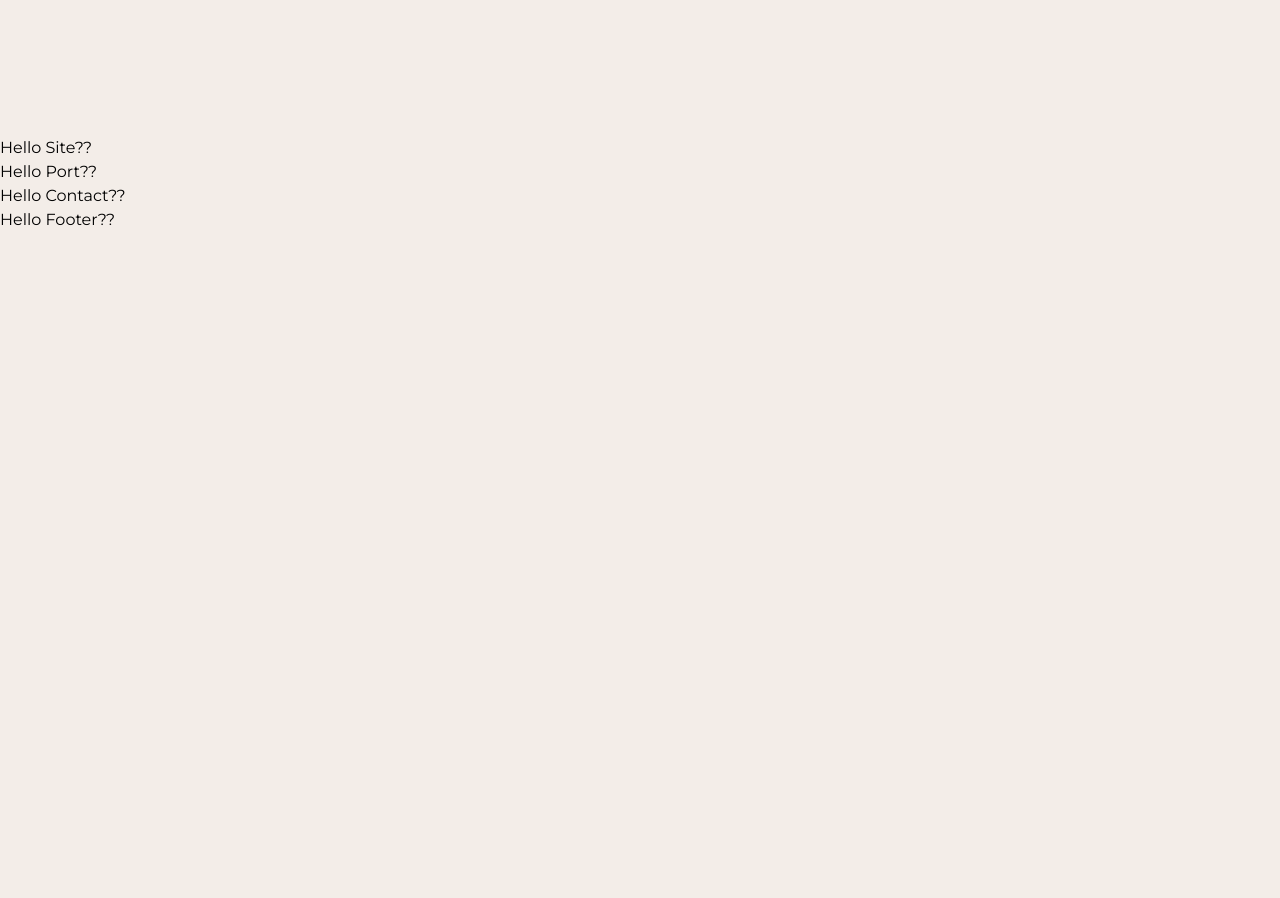
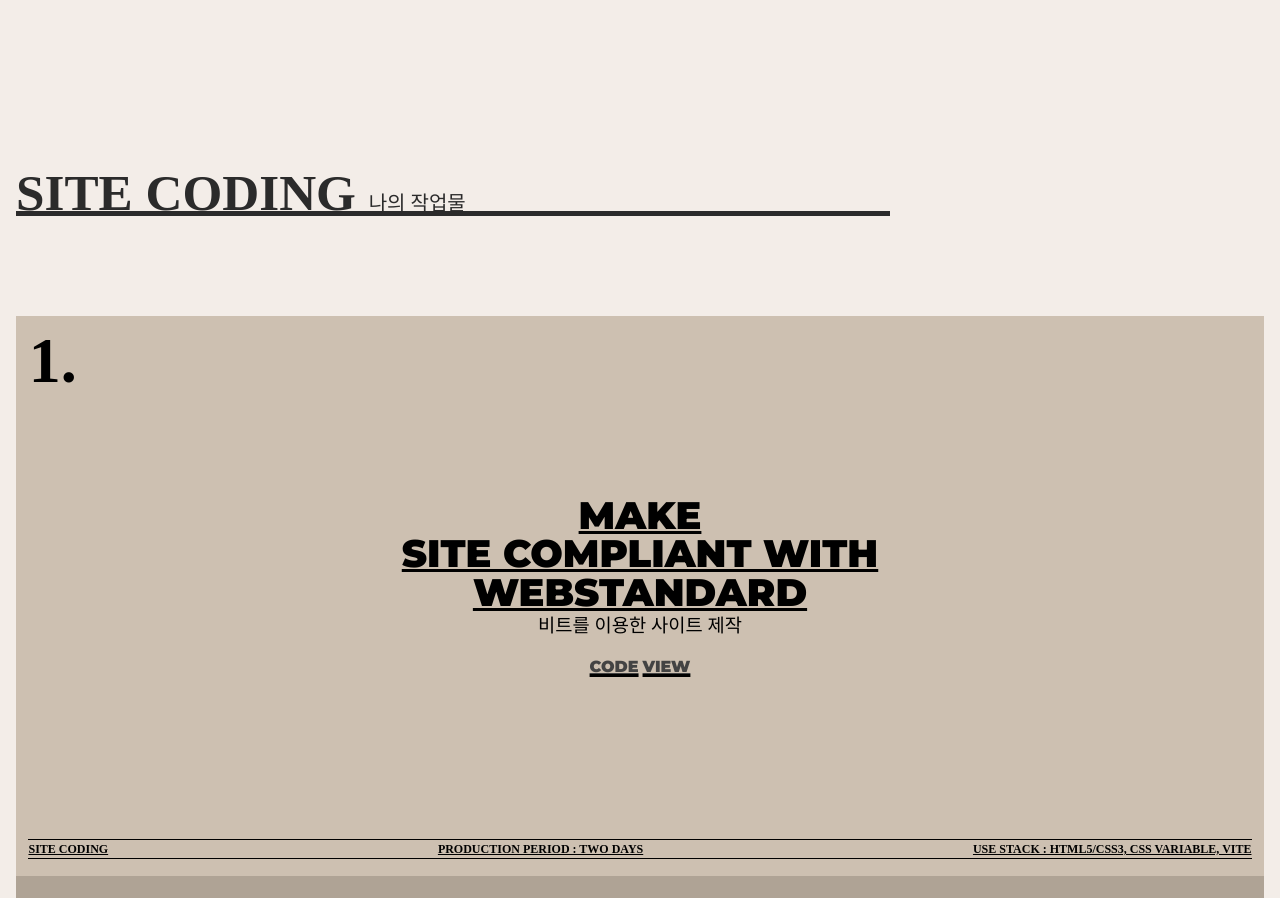
Before and after one commit to ajrfyd/p2023-react, a React (Create React App) app: page / in a window 1280 px wide. Shown: the part 2100-2998 px from the top of the page. Before the commit the page ends 2332 px from the top, so only its background shows below. Built offline with nearby package versions, Linux system fonts and the light colour scheme; a small style sheet from the web is missing; a web font is replaced by a local one.

Commit message:
6. site section

```diff
--- a/src/assets/scss/section/_site.scss
+++ b/src/assets/scss/section/_site.scss
@@ -0,0 +1,152 @@
+.site__inner {
+  padding: 16px;
+
+  .site__title  {
+      position: sticky;
+      top: 70px;
+      left: 0;
+      width: 70%;
+      height: 5vw;
+      font-size: 4vw;
+      font-weight: 900;
+      line-height: 1.6;
+      font-family: var(--mainKor-font);
+      text-transform: uppercase;
+      color: var(--black100);
+      border-bottom: 0.4vw solid var(--black100);
+      margin-bottom: 100px;
+
+      @media (max-width: 800px){
+          width: 100%;
+          margin-bottom: 10vw;
+          font-size: 30px;
+          height: auto;
+          top: 68px;
+          z-index: 1000;
+          background-color: var(--mainBg-color);
+      }
+
+      em {
+          font-size: 1.25rem;
+          font-weight: 400;
+          line-height: 2;
+      }
+  }
+  .site__wrap {
+      .site__item {
+          height: 70vh;
+          @include flex-center;
+          flex-direction: column;
+          position: sticky;
+          left: 0;
+
+          &.s1 {
+              background-color: var(--subBg100);
+              top: 180px;
+
+              @media (max-width: 800px){
+                  top: 140px;
+              }
+          }
+          &.s2 {
+              background-color: var(--subBg200);
+              top: 200px;
+
+              @media (max-width: 800px){
+                  top: 160px;
+              }
+          }
+          &.s3 {
+              background-color: var(--subBg300);
+              top: 220px;
+
+              @media (max-width: 800px){
+                  top: 180px;
+              }
+          }
+          &.s4 {
+              background-color: var(--subBg400);
+              top: 240px;
+
+              @media (max-width: 800px){
+                  top: 200px;
+              }
+          }
+          .num {
+              font-size: 5vw;
+              line-height: 1;
+              font-weight: 900;
+              font-family: var(--mainNum-font);
+              position: absolute;
+              left: 1vw;
+              top: 1vw;
+
+              @media (max-width: 800px){
+                  font-size: 80px;
+                  left: 20px;
+                  top: 20px;
+              }
+          }
+          .text {
+              text-align: center;
+              margin-bottom: 1rem;
+
+              > div {
+                  font-size: 3vw;
+                  line-height: 1;
+                  font-weight: 900;
+                  text-transform: uppercase;
+                  text-decoration: underline;
+                  font-family: var(--mainEng-font);
+
+                  @media (max-width: 800px){
+                      font-size: 26px;
+                  }
+              }
+          }
+          .title {
+              font-family: var(--mainKor-font);
+              margin-bottom: 1rem;
+          }
+          .btn {
+              a {
+                  text-decoration: underline;
+                  text-transform: uppercase;
+                  color: var(--black200);
+                  font-size: 1rem;
+                  transition: all 0.3s;
+                  margin: 0 2px;
+
+                  &:hover {
+                      color: var(--black);
+                  }
+              }
+          }
+          .info {
+              position: absolute;
+              left: 0;
+              bottom: 3%;
+              width: 98%;
+              margin-left: 1%;
+              border-top: 1px solid var(--black);
+              border-bottom: 1px solid var(--black);
+              display: flex;
+              justify-content: space-between;
+
+              @media (max-width: 800px){
+                  flex-direction: column;
+                  width: 90%;
+                  margin-left: 5%;
+                  padding: 5px 0;
+              }
+
+              span {
+                  font-family: var(--mainKor-font);
+                  font-size: 12px;
+                  padding: 3px 0;
+                  text-transform: uppercase;
+              }
+          }
+      }
+  }
+}
--- a/src/components/Site.jsx
+++ b/src/components/Site.jsx
@@ -1,11 +1,94 @@
 import React from "react";
+
+const siteText = [
+  {
+      text: ["make", "site compliant with", "webstandard"],
+      title: "비트를 이용한 사이트 제작",
+      code: "https://github.com/webstoryboy/port2023-vite",
+      view: "https://port2023-vite.netlify.app",
+      info: [
+          "site coding",
+          "production period : two days",
+          "use stack : HTML5/CSS3, CSS Variable, Vite",
+      ],
+  },
+  {
+      text: ["make", "site compliant with", "react.js"],
+      title: "리액트를 이용한 사이트 제작",
+      code: "https://github.com/webstoryboy/port2023-react",
+      view: "https://port2023-react.netlify.app",
+      info: [
+          "site coding",
+          "production period : two days",
+          "use stack : HTML5/CSS3, CSS Variable, Vite",
+      ],
+  },
+  {
+      text: ["make", "site compliant with", "vue.js"],
+      title: "뷰를 이용한 사이트 제작",
+      code: "https://github.com/webstoryboy/port2023-vue",
+      view: "https://port2023-vue.netlify.app",
+      info: [
+          "site coding",
+          "production period : two days",
+          "use stack : HTML5/CSS3, Scss Variable, vue",
+      ],
+  },
+  {
+      text: ["make", "site compliant with", "next.js"],
+      title: "넥스트를 이용한 사이트 제작",
+      code: "https://github.com/webstoryboy/port2023-next",
+      view: "https://port2023-next.netlify.app",
+      info: [
+          "site coding",
+          "production period : two days",
+          "use stack : HTML5/CSS3, Scss Variable, next.js",
+      ],
+  },
+];
 
 const Site = () => {
 
   return (
-    <div>
-      Hello Site??
-    </div>
+    <section id="site">
+      <div className="site__inner">
+        <h2 className="site__title">Site coding <em>나의 작업물</em></h2>
+        <div className="site__wrap">
+          {
+            siteText.map((site, idx) => (
+              <article className={`site__item s${idx+1}`} key={idx + 1}>
+                <span className="num">{idx + 1}.</span>
+                <div className="text">
+                  {
+                    site.text.map((text, idx) => (
+                      <React.Fragment key={idx + 1}>
+                        <div>
+                          {text}
+                        </div>
+                      </React.Fragment>
+                    ))
+                  }
+                  <h3>{site.title}</h3>
+                  <div className="btn">
+                    <a href={site.code}>code</a>
+                    <a href={site.view}>view</a>
+                  </div>
+                  <div className="info">
+                    {
+                      site.info.map((info, idx) => (
+                        <React.Fragment key={idx + 1} >
+                          <span>{info}</span>
+                        </React.Fragment>
+                      ))
+                    }
+                  </div>
+                </div>
+              </article>
+            ))
+          }
+        </div>
+      </div>
+    </section>
   )
 }
 
```
